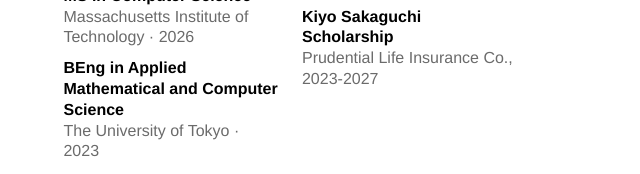
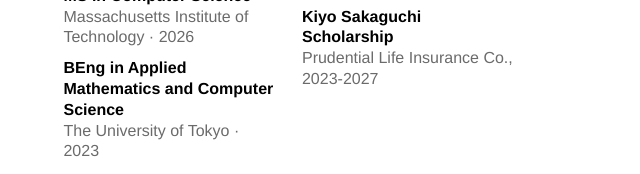
Before and after one commit to kakeiy/kakei-site, a plain HTML site: page dist/index-ja.html in a window 1280 px wide. Shown: the part 847-1021 px from the top of the page, 600-1240 px from the left. Drawn offline with Linux system fonts and the light colour scheme.

```diff
--- a/dist/index-ja.html
+++ b/dist/index-ja.html
@@ -137,7 +137,7 @@
                   <span>Massachusetts Institute of Technology · 2026</span>
                 </li>
                 <li>
-                  <strong>BEng in Applied Mathematical and Computer Science</strong>
+                  <strong>BEng in Applied Mathematics and Computer Science</strong>
                   <span>The University of Tokyo · 2023</span>
                 </li>
               </ol>
```
